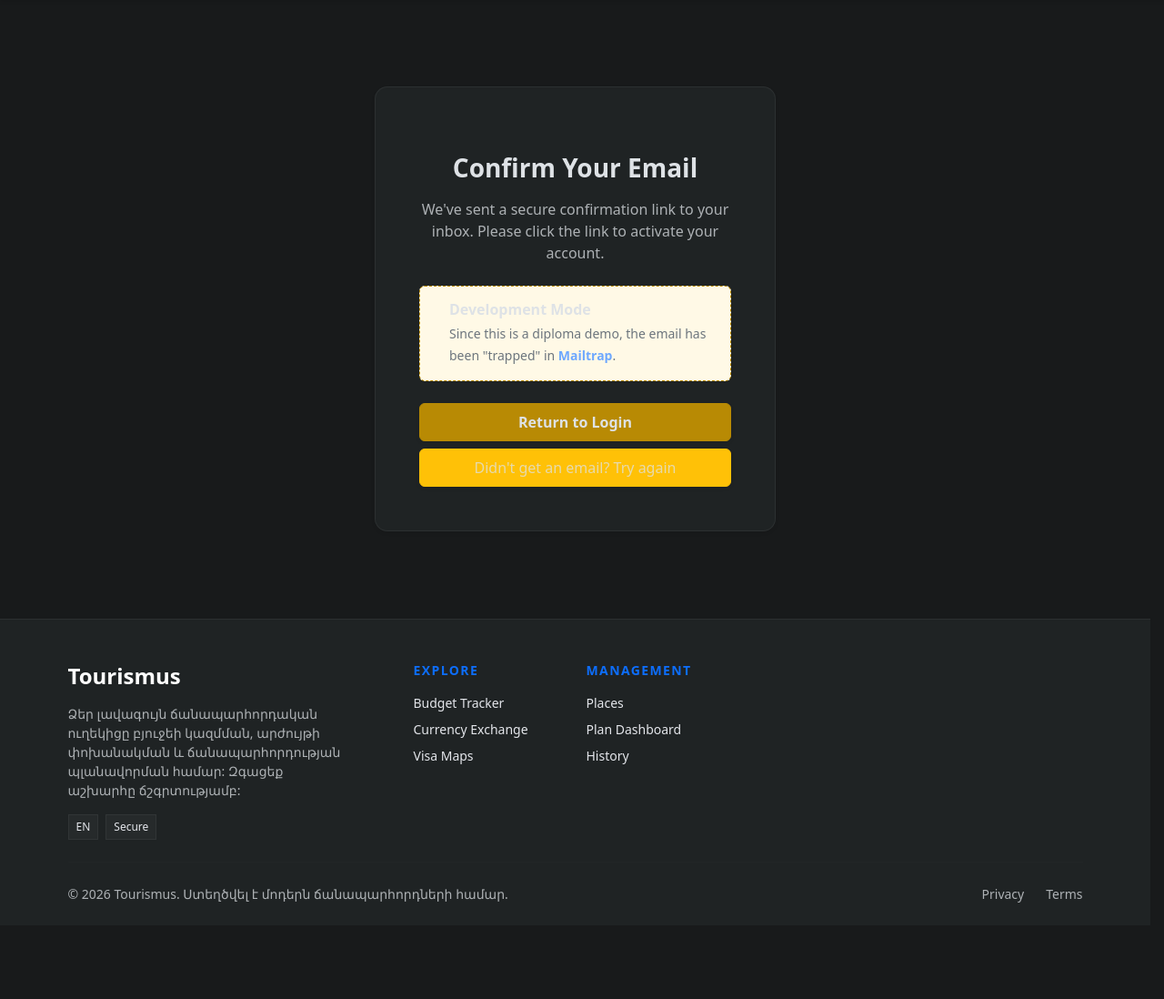
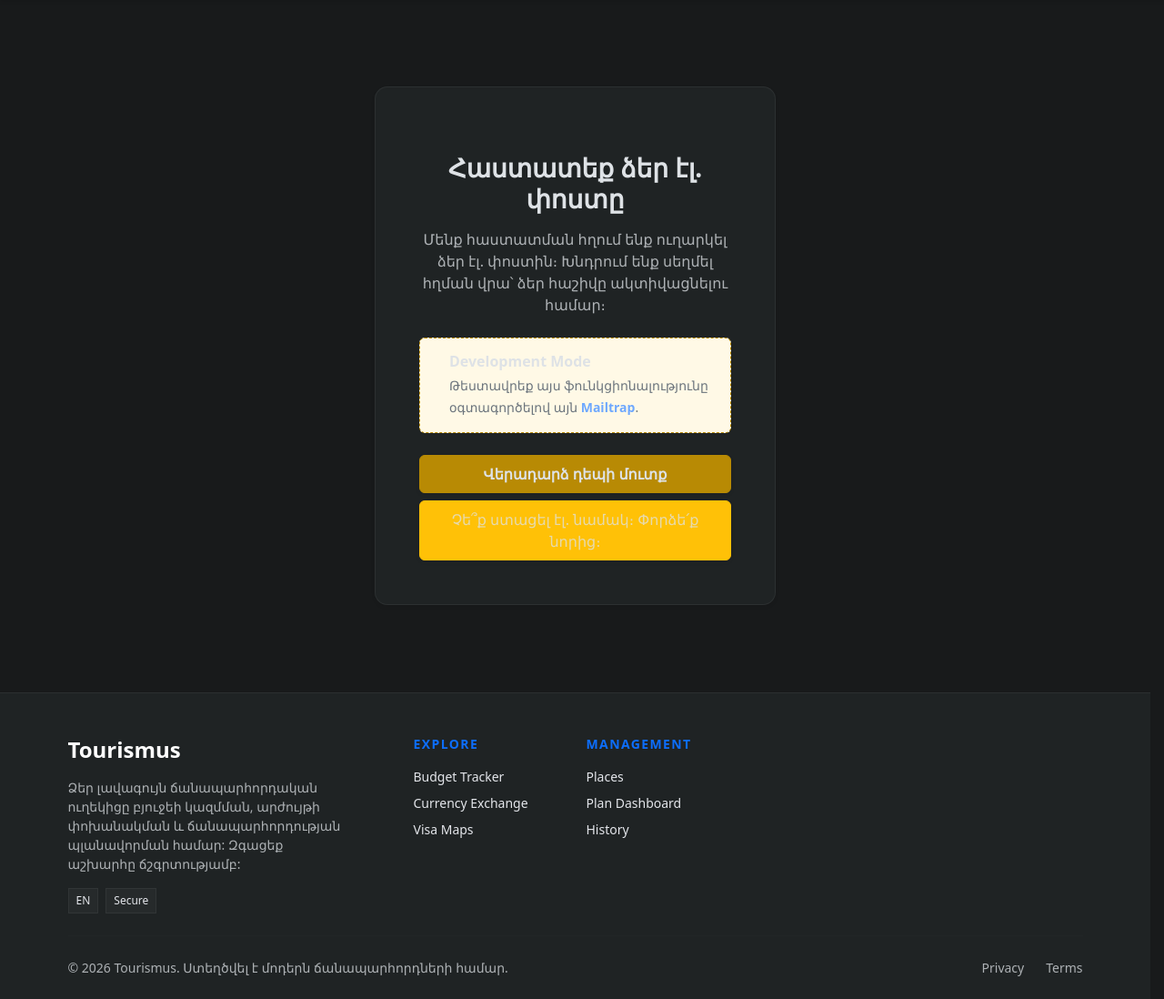
Before and after one commit to Proxima5559/Tourismus, a Python web app: template templates/verify_info.html in a window 1280 px wide. Shown: the part 57-1155 px from the top of the page at 91% size. Before the commit the page ends 1049 px from the top, so only its background shows below. Run offline with Jinja, Linux system fonts and the light colour scheme; the template is opened without the code that fills it, so the values that code supplies are empty; some libraries are stand-ins or nearby versions.

Commit message:
Chnaged: text into Armenian in verify-info

```diff
--- a/templates/verify_info.html
+++ b/templates/verify_info.html
@@ -38,11 +38,11 @@
                             </div>
                     </div>
 
-                    <h2 class="h3 fw-bold mb-3">Confirm Your Email</h2>
+                    <h2 class="h3 fw-bold mb-3">Հաստատեք ձեր էլ. փոստը</h2>
 
                     <p class="text-muted">
-                        We've sent a secure confirmation link to your inbox.
-                        Please click the link to activate your account.
+                        Մենք հաստատման հղում ենք ուղարկել ձեր էլ. փոստին։
+                        Խնդրում ենք սեղմել հղման վրա՝ ձեր հաշիվը ակտիվացնելու համար։
                     </p>
 
                     <div class="alert mt-4 text-start" style="background-color: #fff9e6; border: 1px dashed var(--primary-border);">
@@ -53,7 +53,7 @@
                             <div>
                                 <h6 class="mb-1 fw-bold">Development Mode</h6>
                                 <small class="text-secondary">
-                                    Since this is a diploma demo, the email has been "trapped" in
+                                    Թեստավրեք այս ֆունկցիոնալությունը օգտագործելով այն
                                     <a href="https://mailtrap.io" target="_blank" class="fw-bold text-decoration-none text-primary-custom">Mailtrap</a>.
                                 </small>
                             </div>
@@ -62,13 +62,13 @@
 
                     <div class="d-grid gap-2 mt-4">
                         {{ ui_element(
-                            text="Return to Login",
+                            text="Վերադարձ դեպի մուտք",
                             href=url_for('auth.login'),
                             variant="none",
                             extra_classes="bg-gold py-2 fw-bold"
                         ) }}
                         {{ ui_element(
-                            text="Didn't get an email? Try again",
+                            text="Չե՞ք ստացել էլ. նամակ։ Փորձե՛ք նորից։",
                             href=url_for('auth.register'),
                             variant="warning",
                             extra_classes="text-muted text-decoration-none small"
```
